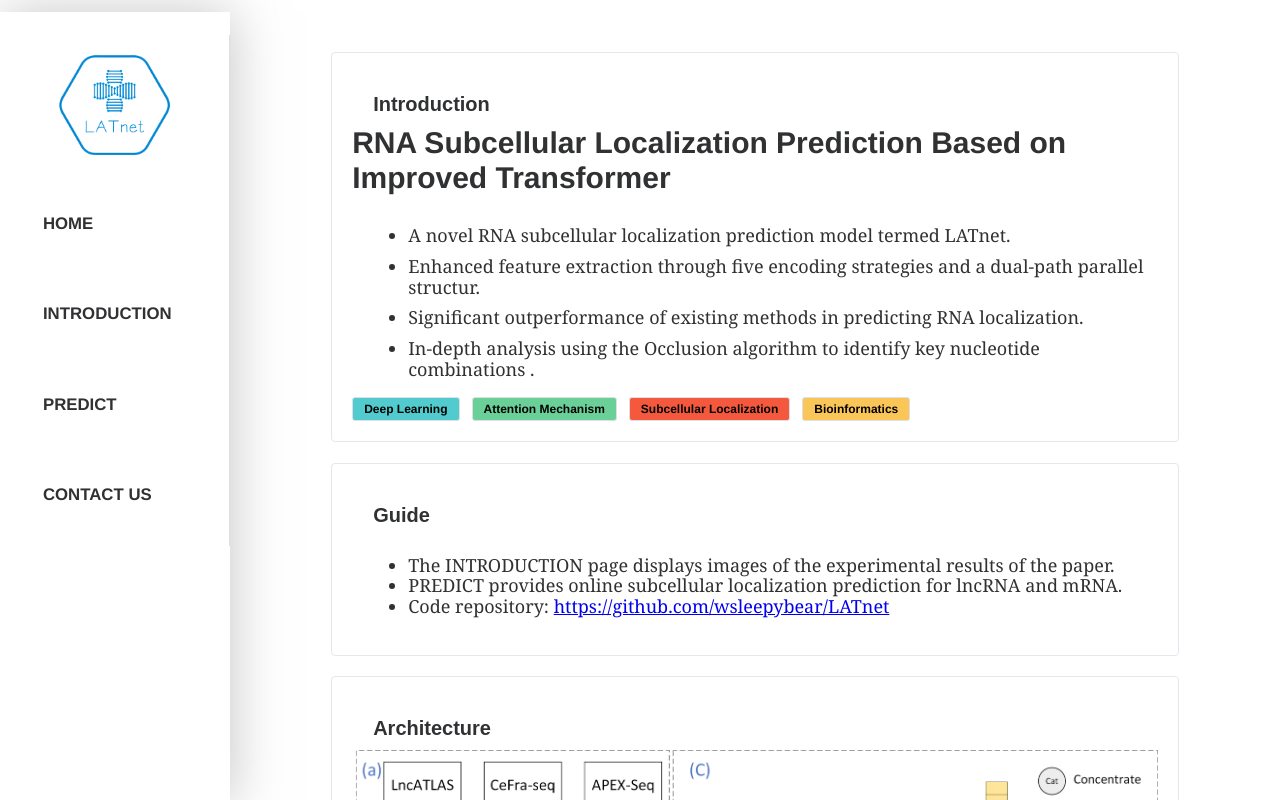
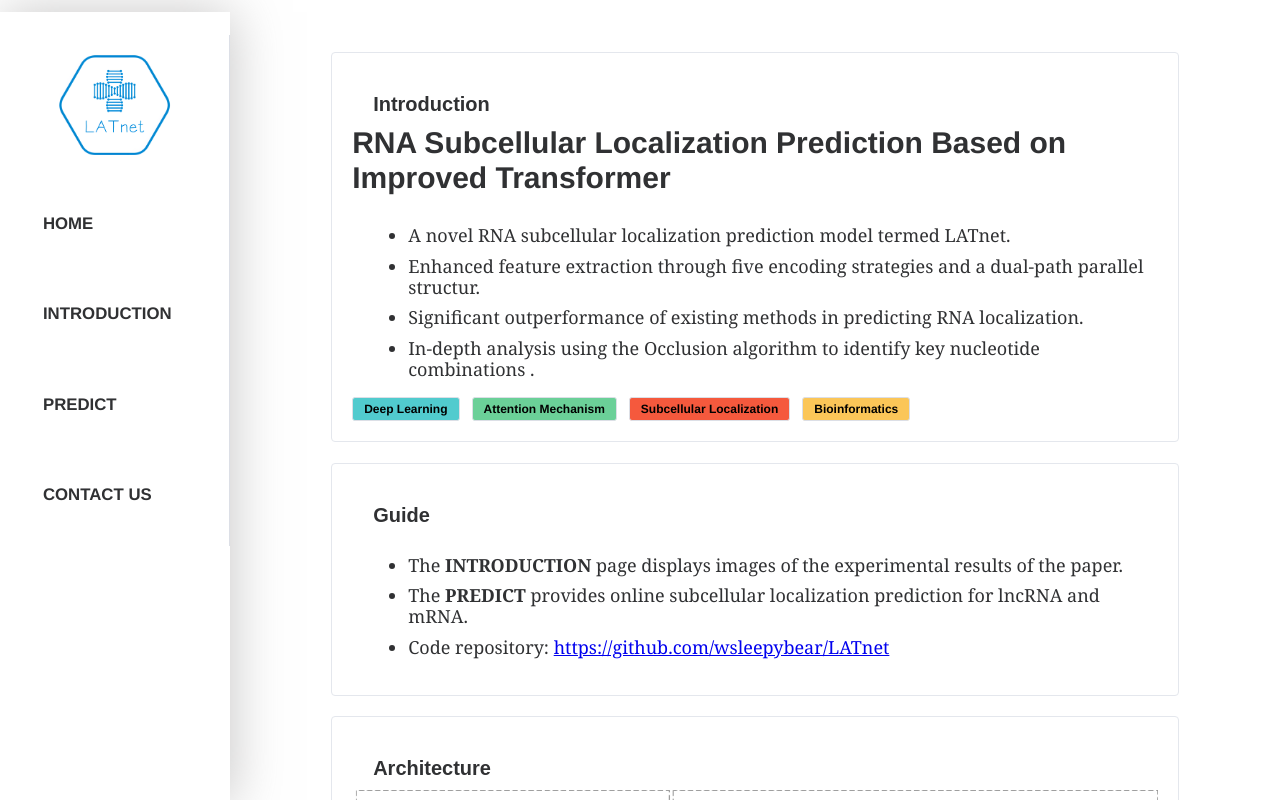
Before and after one commit to bearbio/latnet, a Vue app: page /predict#/home in a window 1280 px wide. Shown: the top 800 px of the page. Built offline with nearby package versions, Linux system fonts and the light colour scheme; some icons are missing.

Commit message:
Update PREDICT page layout, fix CONTACT US link, and improve home page styling

```diff
--- /dev/null
+++ b/src/views/contact.vue
@@ -0,0 +1,16 @@
+<template>
+  <el-card
+    shadow="never"
+    style="margin-left: 8%; margin-right: 8%; margin-top: 2%; text-align: left"
+  >
+    <h1>CONTACT US</h1>
+    <br />
+    <H2>Corresponding Email:</H2>
+    <H4>lizhong@zjhu.edu.cn</H4>
+  </el-card>
+</template>
+<script>
+export default {
+  name: "ContactComponent",
+};
+</script>
--- a/src/views/home.vue
+++ b/src/views/home.vue
@@ -58,7 +58,7 @@
           margin-left: 2%;
         "
       >
-      <li v-for="(item, index) in list2" :key="index" v-html="item"></li>
+      <li v-for="(item, index) in list2" :key="index" v-html="item" style="margin-bottom: 10px"></li>
       </ul>
     </div>
   </el-card>
@@ -99,8 +99,8 @@ export default {
         "In-depth analysis using the Occlusion algorithm to identify key nucleotide combinations .",
       ],
       list2: [
-      "The INTRODUCTION page displays images of the experimental results of the paper.",
-      "PREDICT provides online subcellular localization prediction for lncRNA and mRNA.",
+      "The <strong>INTRODUCTION</strong> page displays images of the experimental results of the paper.",
+      "The <strong>PREDICT</strong> provides online subcellular localization prediction for lncRNA and mRNA.",
       "Code repository: <a href='https://github.com/wsleepybear/LATnet'>https://github.com/wsleepybear/LATnet</a>"
       ],
       buttons: [
```
Also changed, not shown: 8 other files (tests, documents, lock files or other folders).
